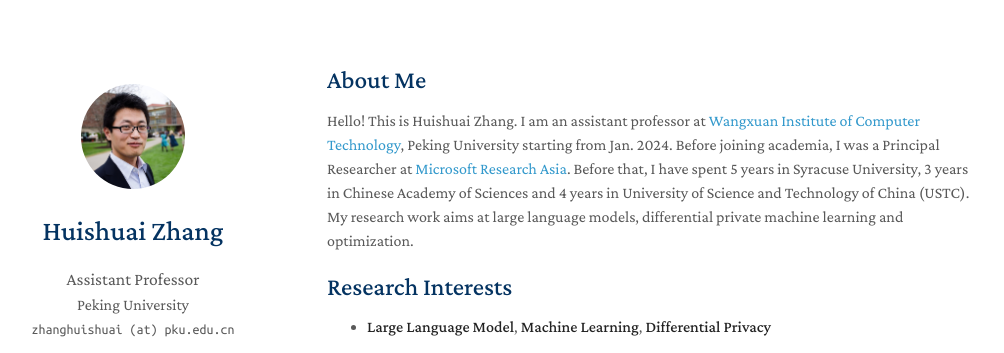
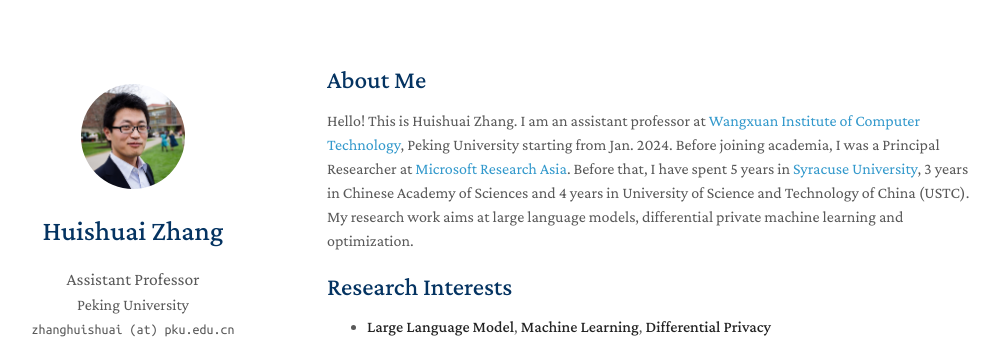
Before and after one commit to huishuai-git/huishuai-git.github.io, a Jekyll site: the page built from index.md, in a window 1280 px wide and 900 px high. Shown: the top 353 px of the window, without its empty margins (143-1147 px from the left). Built offline with Jekyll 4.4.1, drawn with Linux system fonts in a browser that asks for light colours; nearby versions of some CDN libraries; a style sheet for code colours, icons or effects is not loaded; our own code applies the rules of GitHub Pages for plain Markdown files; part of the change alters nothing that is shown.

```diff
--- a/index.md
+++ b/index.md
@@ -5,7 +5,7 @@ layout: homepage
 ## About Me
 
 
-Hello! This is Huishuai Zhang. I am an assistant professor at [Wangxuan Institute of Computer Technology](https://www.icst.pku.edu.cn), Peking University starting from Jan. 2024. Before joining academia, I was a Principal Researcher at [Microsoft Research Asia](https://www.microsoft.com/en-us/research/lab/microsoft-research-asia/). Before that, I have spent 5 years in Syracuse University, 3 years in Chinese Academy of Sciences and 4 years in University of Science and Technology of China (USTC). My research work aims at large language models, differential private machine learning and optimization.
+Hello! This is Huishuai Zhang. I am an assistant professor at [Wangxuan Institute of Computer Technology](https://www.icst.pku.edu.cn), Peking University starting from Jan. 2024. Before joining academia, I was a Principal Researcher at [Microsoft Research Asia](https://www.microsoft.com/en-us/research/lab/microsoft-research-asia/). Before that, I have spent 5 years in [Syracuse University](https://www.syracuse.edu), 3 years in Chinese Academy of Sciences and 4 years in University of Science and Technology of China (USTC). My research work aims at large language models, differential private machine learning and optimization.
 
 
 
```
